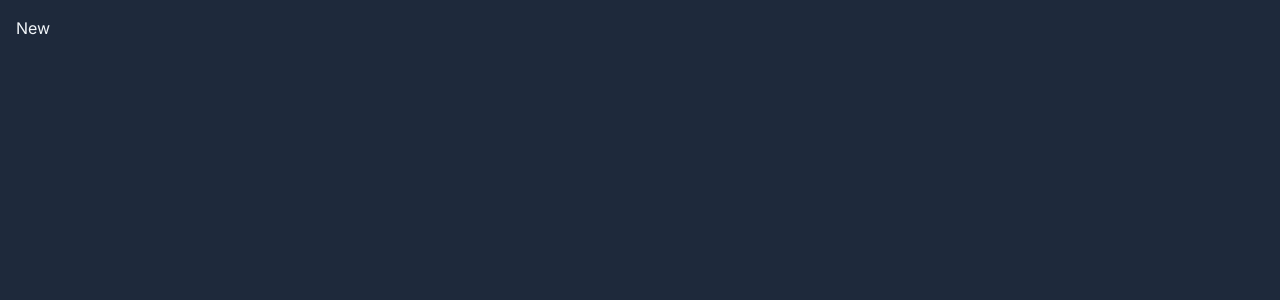
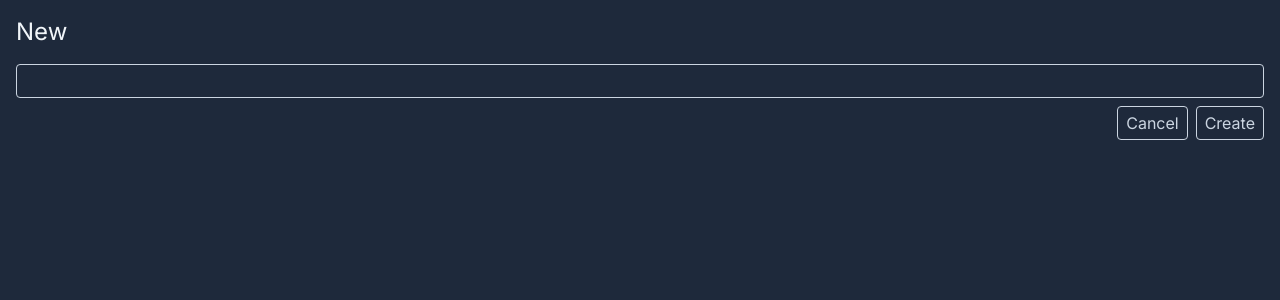
Before and after one commit to MuradIsayev/nextjs-todoApp, a Next.js app: page /new in a window 1280 px wide. Shown: the top 300 px of the page. Built offline with nearby package versions, Linux system fonts and the light colour scheme.

Commit message:
buttons and form created

```diff
--- a/src/app/new/page.tsx
+++ b/src/app/new/page.tsx
@@ -1,6 +1,35 @@
+import Link from 'next/link';
 
 export default function Page() {
   return (
-    <div>New</div>
+    <>
+      <header className="flex justify-between items-center mb-4 ">
+        <h1 className="text-2xl">New </h1>
+      </header>
+      <form className="flex gap-2 flex-col">
+        <input
+          type="text"
+          name="title"
+          className="border border-slate-300 px-2 py-1 rounded bg-transparent
+        focus-within:border-slate-100 outline-none"
+        />
+        <div className='flex gap-2 justify-end'>
+          <Link
+            href=".."
+            className="border border-slate-300 text-slate-300 px-2 py-1 rounded hover:bg-slate-700
+        focus-within:bg-slate-700 outline-none"
+          >
+            Cancel
+          </Link>
+          <button
+            type="submit"
+            className="border border-slate-300 text-slate-300 px-2 py-1 rounded hover:bg-slate-700
+        focus-within:bg-slate-700 outline-none"
+          >
+            Create
+          </button>
+        </div>
+      </form>
+    </>
   );
 }
```
